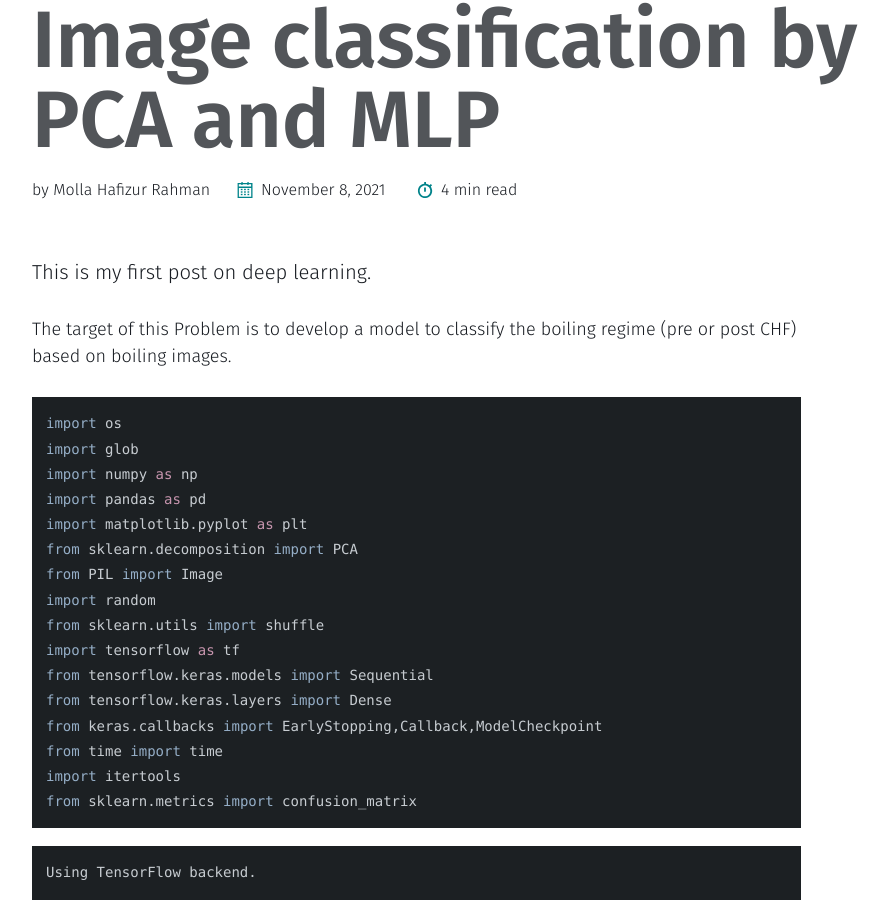
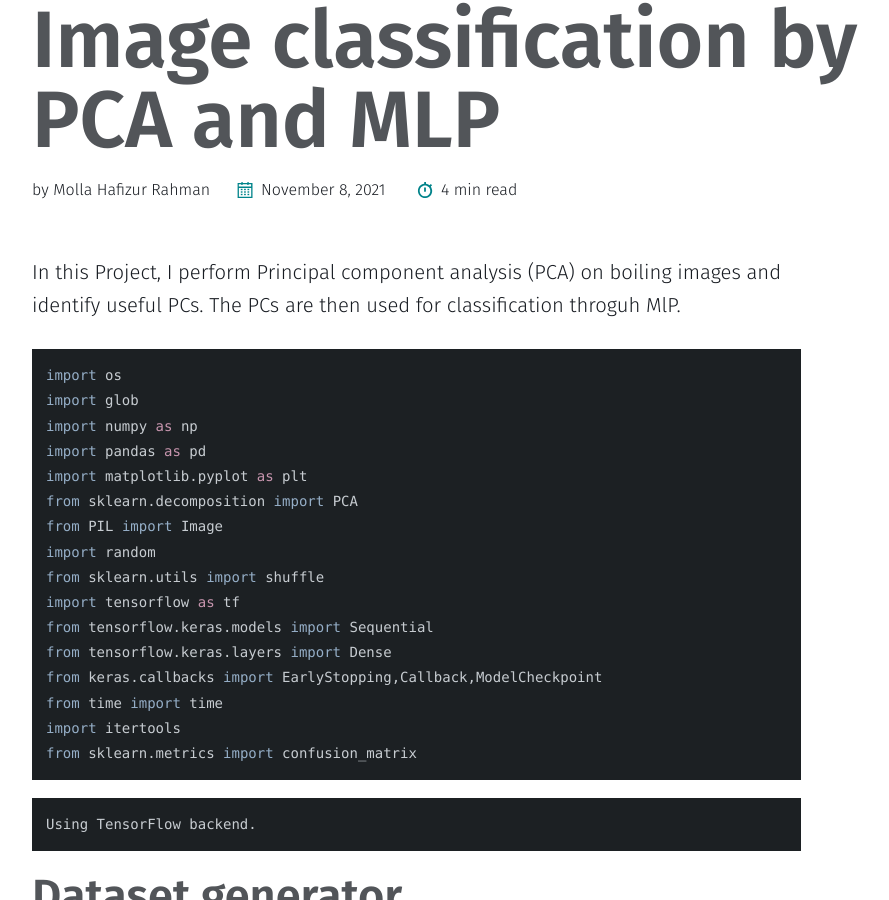
Before and after one commit to HafizSunny/HafizSunny09.github.io, a Jekyll site: the page built from _posts/2021-11-08-Image-classification-by-PCA-and-MLP.md, in a window 1280 px wide and 900 px high, scrolled down 597 px. Shown: the whole window, without its empty margins (40-929 px from the left). Built offline with Jekyll 4.4.1, drawn with Linux system fonts in a browser that asks for light colours.

Commit message:
Update 2021-11-08-Image-classification-by-PCA-and-MLP.md

````diff
--- a/_posts/2021-11-08-Image-classification-by-PCA-and-MLP.md
+++ b/_posts/2021-11-08-Image-classification-by-PCA-and-MLP.md
@@ -11,9 +11,9 @@ tags:
 last_modified_at: 2021-03-17T10:46:49-04:00
 
 ---
-This is my first post on deep learning.
+In this Project, I perform Principal component analysis (PCA) on boiling images and identify useful PCs. The PCs are then used for classification
+throguh MlP.
 
-The target of this Problem is to develop a model to classify the boiling regime (pre or post CHF) based on boiling images.
 ```python
 import os
 import glob
````
